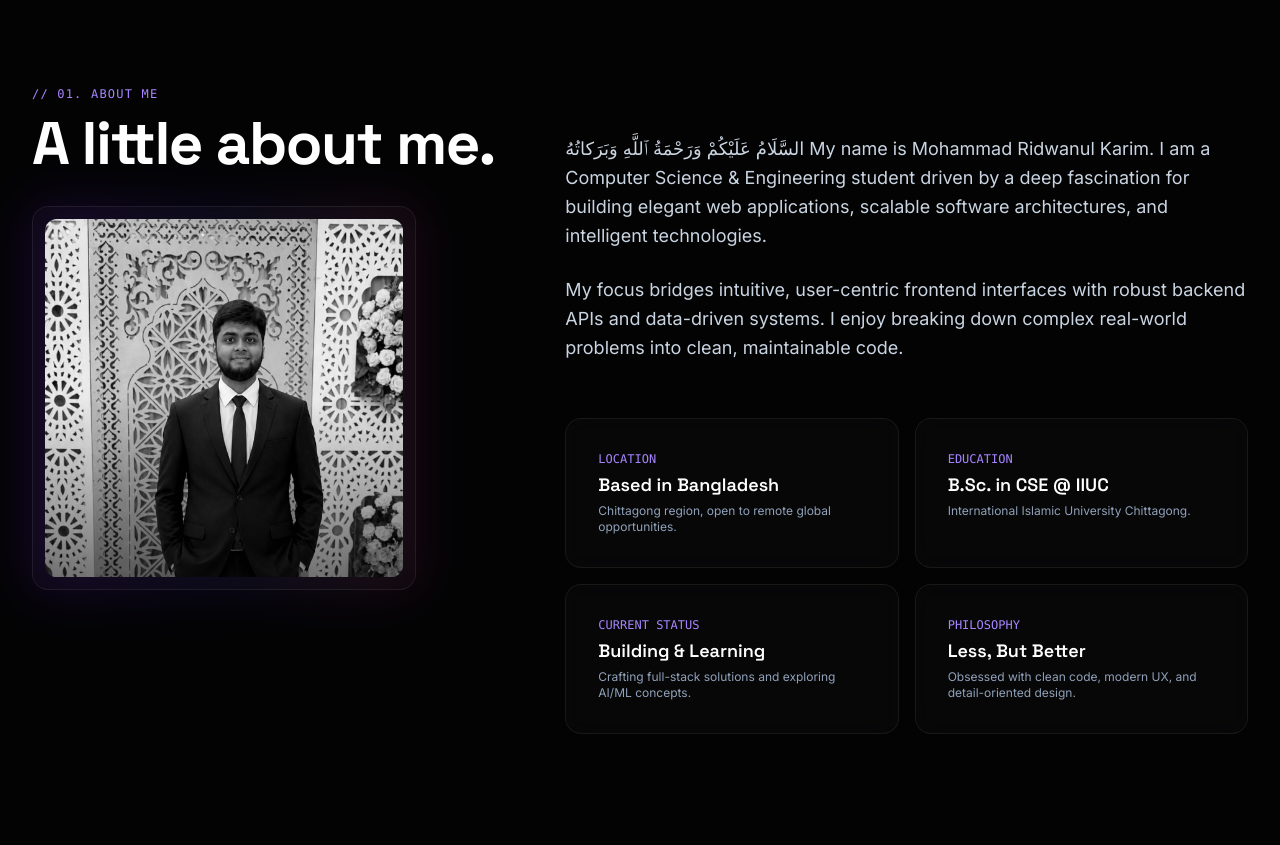
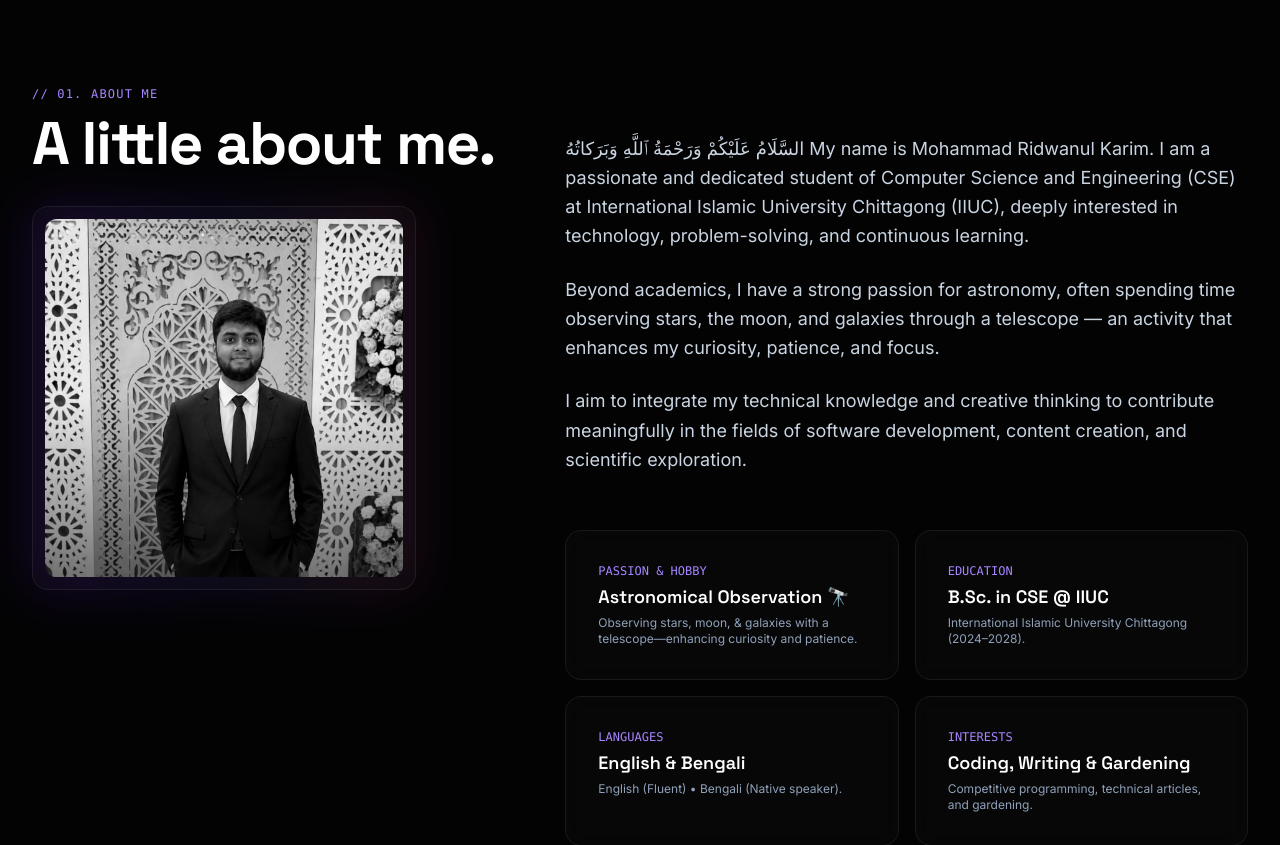
Before and after one commit to Ridwanulkarim/portfolio, a React (Vite) app: page / in a window 1280 px wide. Shown: the part 1200-2045 px from the top of the page. Built offline with nearby package versions, Linux system fonts and the light colour scheme.

Commit message:
Update portfolio with official Resume PDF, contact email/phone, astronomy interest, and IIUC 2024-2028 period

```diff
--- a/src/components/About.jsx
+++ b/src/components/About.jsx
@@ -2,7 +2,7 @@ import React from 'react';
 import { motion } from 'framer-motion';
 import SectionHeading from './ui/SectionHeading';
 import GlassCard from './ui/GlassCard';
-import { personalData } from '../data/portfolioData';
+import { personalData, hobbiesAndInterestsData, languagesData } from '../data/portfolioData';
 
 export default function About() {
   return (
@@ -63,27 +63,27 @@ export default function About() {
             {/* Micro Details Grid Cards */}
             <div className="grid grid-cols-1 sm:grid-cols-2 gap-4 pt-6">
               <GlassCard hoverEffect={true} className="p-5">
-                <span className="text-xs font-mono text-violet-400 block mb-1">LOCATION</span>
-                <h4 className="text-lg font-semibold text-white">Based in Bangladesh</h4>
-                <p className="text-xs text-slate-400 mt-1">Chittagong region, open to remote global opportunities.</p>
+                <span className="text-xs font-mono text-violet-400 block mb-1">PASSION &amp; HOBBY</span>
+                <h4 className="text-lg font-semibold text-white">Astronomical Observation 🔭</h4>
+                <p className="text-xs text-slate-400 mt-1">Observing stars, moon, &amp; galaxies with a telescope—enhancing curiosity and patience.</p>
               </GlassCard>
 
               <GlassCard hoverEffect={true} className="p-5">
                 <span className="text-xs font-mono text-violet-400 block mb-1">EDUCATION</span>
                 <h4 className="text-lg font-semibold text-white">B.Sc. in CSE @ IIUC</h4>
-                <p className="text-xs text-slate-400 mt-1">International Islamic University Chittagong.</p>
+                <p className="text-xs text-slate-400 mt-1">International Islamic University Chittagong (2024–2028).</p>
               </GlassCard>
 
               <GlassCard hoverEffect={true} className="p-5">
-                <span className="text-xs font-mono text-violet-400 block mb-1">CURRENT STATUS</span>
-                <h4 className="text-lg font-semibold text-white">Building &amp; Learning</h4>
-                <p className="text-xs text-slate-400 mt-1">Crafting full-stack solutions and exploring AI/ML concepts.</p>
+                <span className="text-xs font-mono text-violet-400 block mb-1">LANGUAGES</span>
+                <h4 className="text-lg font-semibold text-white">English &amp; Bengali</h4>
+                <p className="text-xs text-slate-400 mt-1">English (Fluent) • Bengali (Native speaker).</p>
               </GlassCard>
 
               <GlassCard hoverEffect={true} className="p-5">
-                <span className="text-xs font-mono text-violet-400 block mb-1">PHILOSOPHY</span>
-                <h4 className="text-lg font-semibold text-white">Less, But Better</h4>
-                <p className="text-xs text-slate-400 mt-1">Obsessed with clean code, modern UX, and detail-oriented design.</p>
+                <span className="text-xs font-mono text-violet-400 block mb-1">INTERESTS</span>
+                <h4 className="text-lg font-semibold text-white">Coding, Writing &amp; Gardening</h4>
+                <p className="text-xs text-slate-400 mt-1">Competitive programming, technical articles, and gardening.</p>
               </GlassCard>
             </div>
           </motion.div>
--- a/src/data/portfolioData.js
+++ b/src/data/portfolioData.js
@@ -26,14 +26,17 @@ export const personalData = {
   institution: "International Islamic University Chittagong",
   degree: "B.Sc. in Computer Science & Engineering",
   location: "Chittagong, Bangladesh",
+  phone: "01862-126812",
+  email: "ridwanulk08@gmail.com",
   status: "Available for opportunities",
   bioHeadline: "A little about me.",
   bioParagraphs: [
-    "السَّلَامُ عَلَيْكُمْ وَرَحْمَةُ ٱللَّهِ وَبَرَكاتُهُ  My name is Mohammad Ridwanul Karim. I am a Computer Science & Engineering student driven by a deep fascination for building elegant web applications, scalable software architectures, and intelligent technologies.",
-    "My focus bridges intuitive, user-centric frontend interfaces with robust backend APIs and data-driven systems. I enjoy breaking down complex real-world problems into clean, maintainable code."
+    "السَّلَامُ عَلَيْكُمْ وَرَحْمَةُ ٱللَّهِ وَبَرَكاتُهُ  My name is Mohammad Ridwanul Karim. I am a passionate and dedicated student of Computer Science and Engineering (CSE) at International Islamic University Chittagong (IIUC), deeply interested in technology, problem-solving, and continuous learning.",
+    "Beyond academics, I have a strong passion for astronomy, often spending time observing stars, the moon, and galaxies through a telescope — an activity that enhances my curiosity, patience, and focus.",
+    "I aim to integrate my technical knowledge and creative thinking to contribute meaningfully in the fields of software development, content creation, and scientific exploration."
   ],
   heroTagline: "I build digital experiences that are simple, useful & scalable.",
-  heroSubtext: "Computer Science & Engineering student passionate about building modern web applications, solving real-world problems, and exploring intelligent technologies.",
+  heroSubtext: "Computer Science & Engineering student at IIUC passionate about building modern web applications, solving real-world problems, and exploring intelligent technologies.",
   profileImage: avatarImg,
   metaTags: ["CSE", "Developer", "Builder"]
 };
@@ -41,17 +44,50 @@ export const personalData = {
 export const socialLinks = {
   github: "https://github.com/Ridwanulkarim",
   linkedin: "https://linkedin.com",
-  email: "ridwan.karim.dev@gmail.com"
+  email: "ridwanulk08@gmail.com"
 };
 
 export const contactConfig = {
-  email: "ridwan.karim.dev@gmail.com",
+  email: "ridwanulk08@gmail.com",
+  phone: "01862-126812",
   github: "https://github.com/Ridwanulkarim",
   linkedin: "https://linkedin.com",
   formNotice: "This form is configured for direct submission. For immediate inquiries, email me directly."
 };
 
 export const resumeUrl = "/resume.pdf";
+
+export const hobbiesAndInterestsData = [
+  {
+    name: "Astronomical Observation",
+    desc: "Observing stars, the moon, and galaxies through a telescope"
+  },
+  {
+    name: "Competitive Programming",
+    desc: "Solving algorithmic challenges and practicing problem solving"
+  },
+  {
+    name: "Writing & Content Creation",
+    desc: "Writing educational, technical, and analytical content"
+  },
+  {
+    name: "Gardening",
+    desc: "Nurturing plants and spending time in nature"
+  }
+];
+
+export const languagesData = [
+  { name: "Bengali", level: "Native" },
+  { name: "English", level: "Fluent" }
+];
+
+export const personalQualitiesData = [
+  "Curious and Innovative Thinker",
+  "Strong Communication Skills",
+  "Teamwork & Leadership",
+  "Analytical & Critical Reasoning",
+  "Highly Motivated & Adaptable"
+];
 
 export const whatIBuildData = [
   {
@@ -149,7 +185,7 @@ export const projectsData = [
 
 export const skillsData = [
   {
-    category: "Frontend",
+    category: "Frontend & Core",
     skills: [
       { name: "HTML5", level: "Advanced", desc: "Semantic markup & structure" },
       { name: "CSS3 / Vanilla CSS", level: "Advanced", desc: "Custom layouts & animations" },
@@ -160,15 +196,16 @@ export const skillsData = [
     ]
   },
   {
-    category: "Backend",
+    category: "Backend & Systems",
     skills: [
       { name: "Node.js", level: "Intermediate", desc: "Event-driven runtime" },
       { name: "Express.js", level: "Intermediate", desc: "REST API server frameworks" },
-      { name: "REST APIs", level: "Intermediate", desc: "Structured HTTP endpoint design" }
+      { name: "REST APIs", level: "Intermediate", desc: "Structured HTTP endpoint design" },
+      { name: "Competitive Programming", level: "Intermediate", desc: "Algorithmic problem solving" }
     ]
   },
   {
-    category: "Database",
+    category: "Database & Cloud",
     skills: [
       { name: "PostgreSQL", level: "Intermediate", desc: "Relational database & SQL queries" },
       { name: "Firebase", level: "Intermediate", desc: "Auth, Firestore & Realtime DB" },
@@ -176,11 +213,12 @@ export const skillsData = [
     ]
   },
   {
-    category: "Tools & Workflow",
+    category: "Tools & Communication",
     skills: [
-      { name: "Git", level: "Intermediate", desc: "Version control & branching" },
-      { name: "GitHub", level: "Intermediate", desc: "Collaboration & code hosting" },
-      { name: "VS Code", level: "Advanced", desc: "Primary IDE & dev environment" }
+      { name: "Git & GitHub", level: "Intermediate", desc: "Version control & collaboration" },
+      { name: "VS Code", level: "Advanced", desc: "Primary IDE & dev environment" },
+      { name: "Content Writing", level: "Intermediate", desc: "Technical & educational writing" },
+      { name: "Debate & Reasoning", level: "Intermediate", desc: "Critical thinking & presentation" }
     ]
   },
   {
@@ -274,7 +312,7 @@ export const educationData = [
     degree: "B.Sc. in Computer Science & Engineering",
     institution: "International Islamic University Chittagong (IIUC)",
     status: "Currently Enrolled",
-    period: "2024 — Present",
+    period: "2024 — 2028",
     result: "Undergraduate Degree",
     focusAreas: [
       "Data Structures & Algorithms",
@@ -286,7 +324,7 @@ export const educationData = [
   },
   {
     id: "hsc",
-    degree: "Higher Secondary Certificate (HSC)",
+    degree: "Higher Secondary Certificate (H.S.C)",
     institution: "Bakalia Government College, Chattogram",
     status: "Completed",
     period: "2021 — 2023",
@@ -301,8 +339,8 @@ export const educationData = [
   },
   {
     id: "ssc",
-    degree: "Secondary School Certificate (SSC)",
-    institution: "Nasirabad Govt. High School, Chattogram",
+    degree: "Secondary School Certificate (S.S.C)",
+    institution: "Nasirabad Government High School (NGHS), Chattogram",
     status: "Completed",
     period: "2021",
     result: "GPA 5.00 (Science Group)",
@@ -321,7 +359,7 @@ export const journeyTimeline = [
     year: "Phase 01",
     title: "Computer Science Foundation",
     subtitle: "International Islamic University Chittagong",
-    description: "Began CSE degree, building core foundation in algorithms, mathematics, and computer systems."
+    description: "Began CSE degree (2024–2028), building core foundation in algorithms, mathematics, and computer systems."
   },
   {
     year: "Phase 02",
@@ -337,9 +375,9 @@ export const journeyTimeline = [
   },
   {
     year: "Phase 04",
-    title: "AI/ML Integration & Future Scalability",
+    title: "AI/ML Integration & Astronomy Exploration",
     subtitle: "Building & Learning continuously",
-    description: "Currently exploring artificial intelligence, machine learning applications, and scalable backend architecture."
+    description: "Currently exploring artificial intelligence, machine learning applications, competitive programming, and astronomical observation."
   }
 ];
 
```
Also changed, not shown: 1 other file (tests, documents, lock files or other folders).
